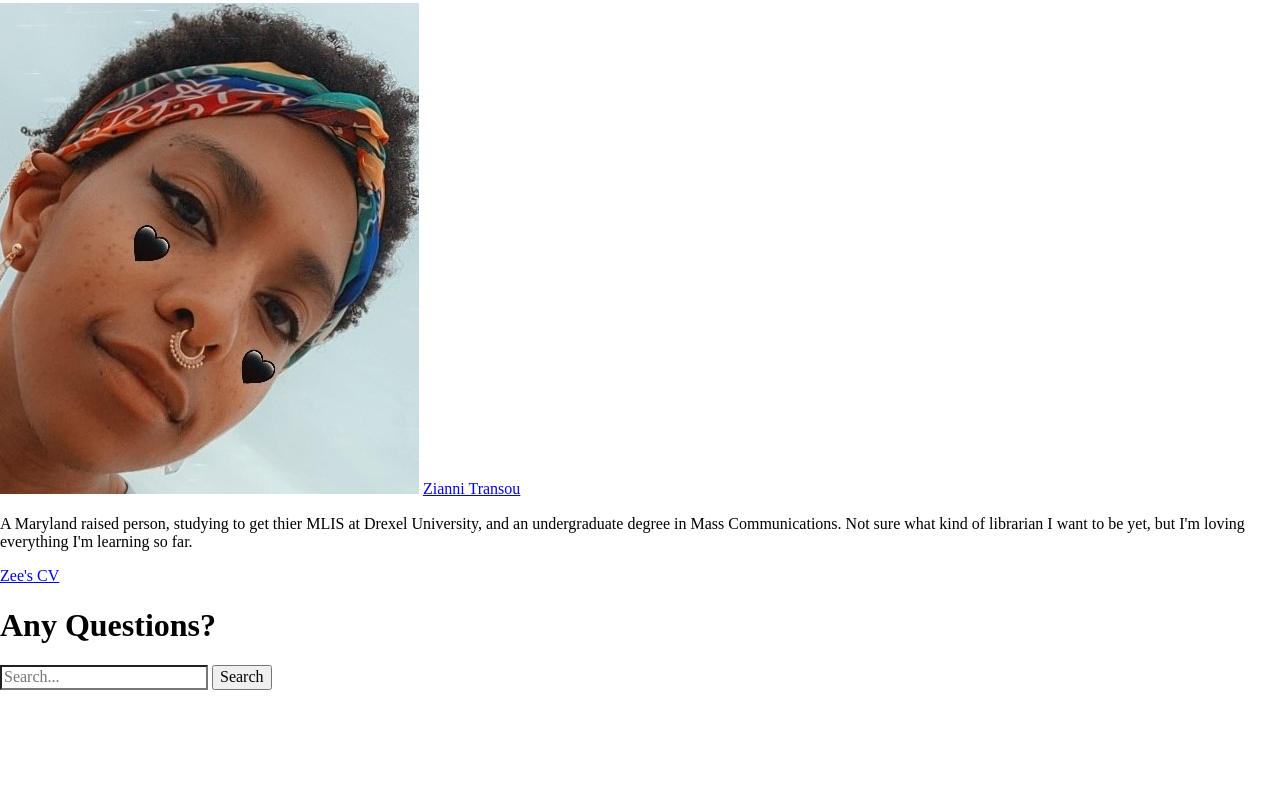
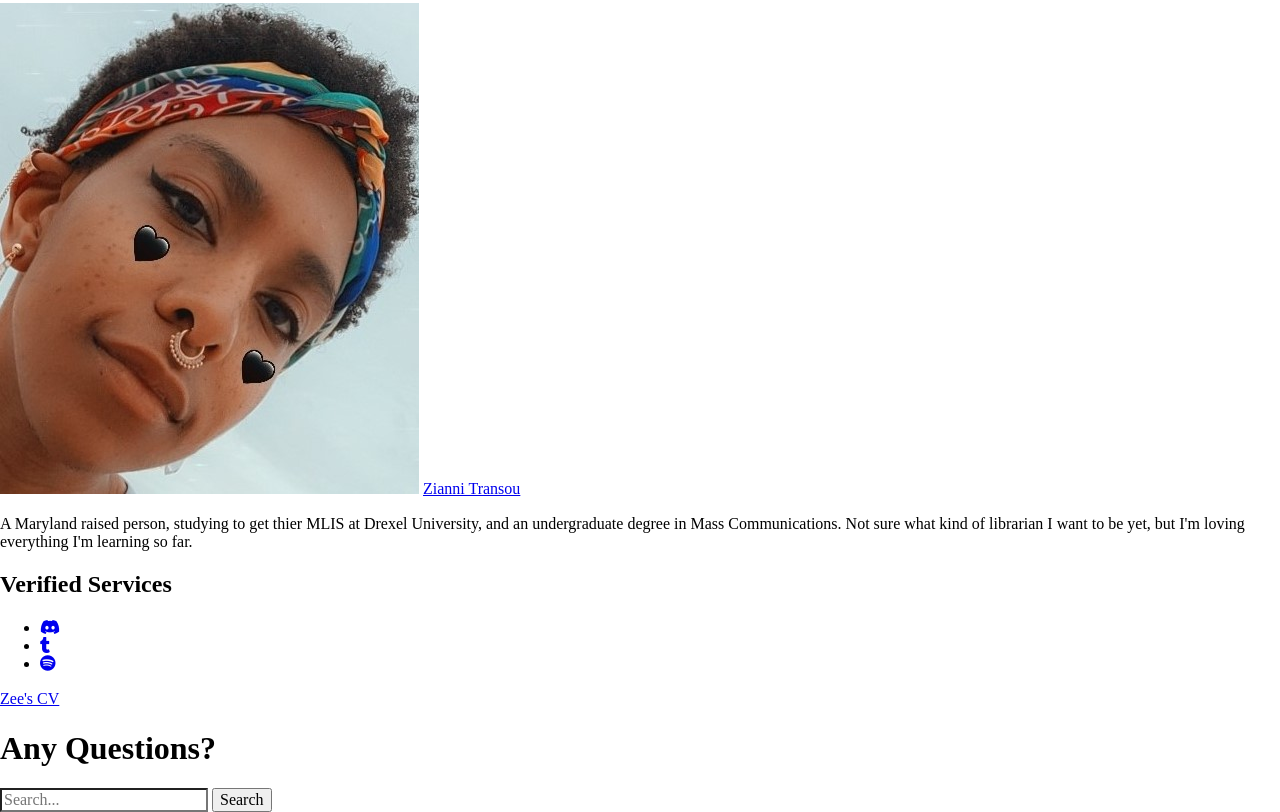
Before and after one commit to zeenerd/Info-552, a plain HTML site: page Week_3_Portfolio/index.html in a window 1280 px wide. Shown: the part 660-1472 px from the top of the page. Before the commit the page ends 1350 px from the top, so only its background shows below. Drawn offline with Linux system fonts and the light colour scheme.

Commit message:
Verified Services links

```diff
--- a/Week_3_Portfolio/index.html
+++ b/Week_3_Portfolio/index.html
@@ -4,6 +4,7 @@
     <meta charset="UTF-8">
     <meta name="viewport" content="width=device-width, initial-scale=1.0">
     <meta http-equiv="X-UA-Compatible" content="ie=edge">
+    <script src="https://kit.fontawesome.com/b6d1bba63d.js" crossorigin="anonymous"></script>
     <link rel="stylesheet" href="css/styles.css">
     <title>Week 1</title>
 </head>
@@ -37,7 +38,15 @@
     <aside id="index-right">
     <img src="img/Zee Profile Picture (2).jpg" alt="profile image of Zianni">
     <a href="https://www.instagram.com/zeemovienerd/">Zianni Transou</a>
+
     <p>A Maryland raised person, studying to get thier MLIS at Drexel University, and an undergraduate degree in Mass Communications. Not sure what kind of librarian I want to be yet, but I'm loving everything I'm learning so far. </p>
+
+    <h2>Verified Services</h2>
+    <ul>
+        <li><a href="https://discord.com/channels/376586605462552586/572269011900039178"><i class="fa-brands fa-discord"></i></a></li>
+        <li><a href="https://www.tumblr.com/itspanzee"><i class="fa-brands fa-tumblr"></i></a></li>
+        <li><a href="https://open.spotify.com/user/movie_nerd"><i class="fa-brands fa-spotify"></i></a></li>
+    </ul>
     </aside>
 
     <footer>
```
